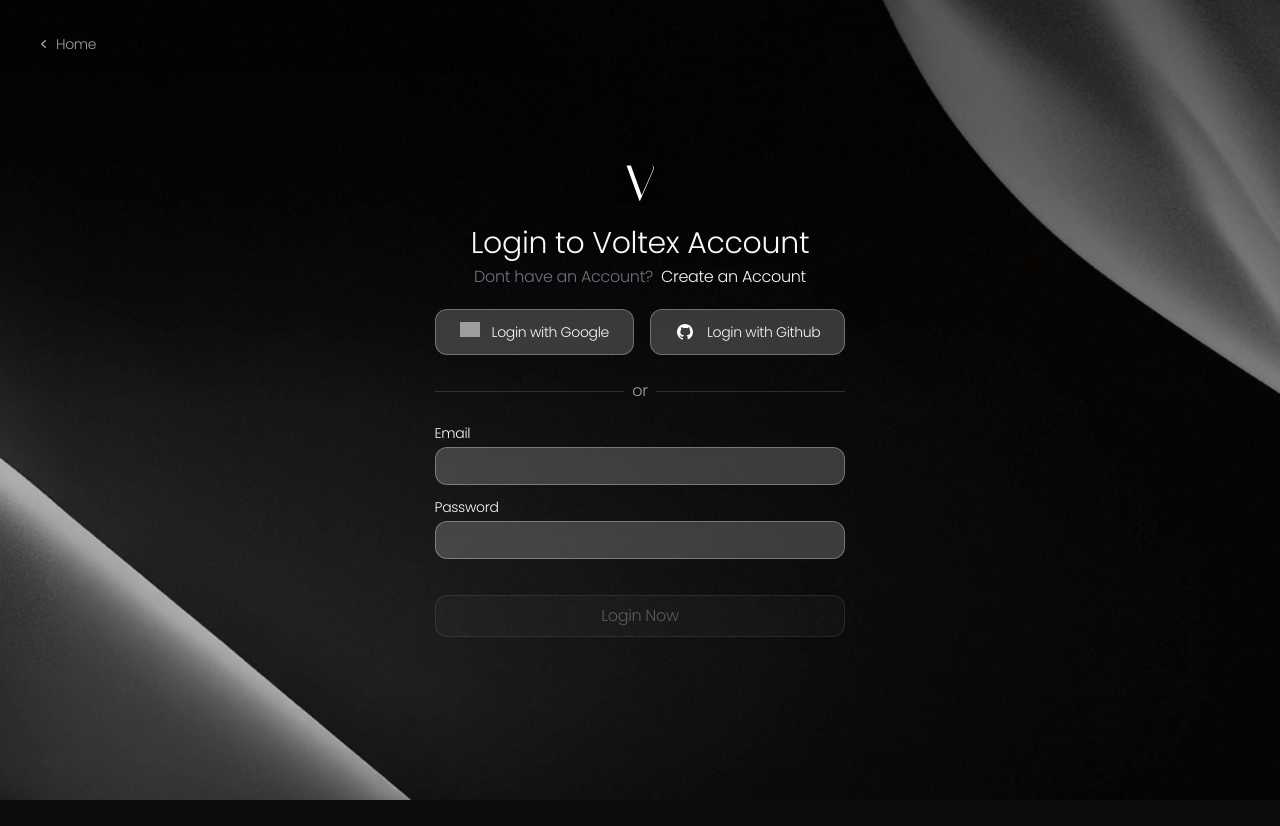
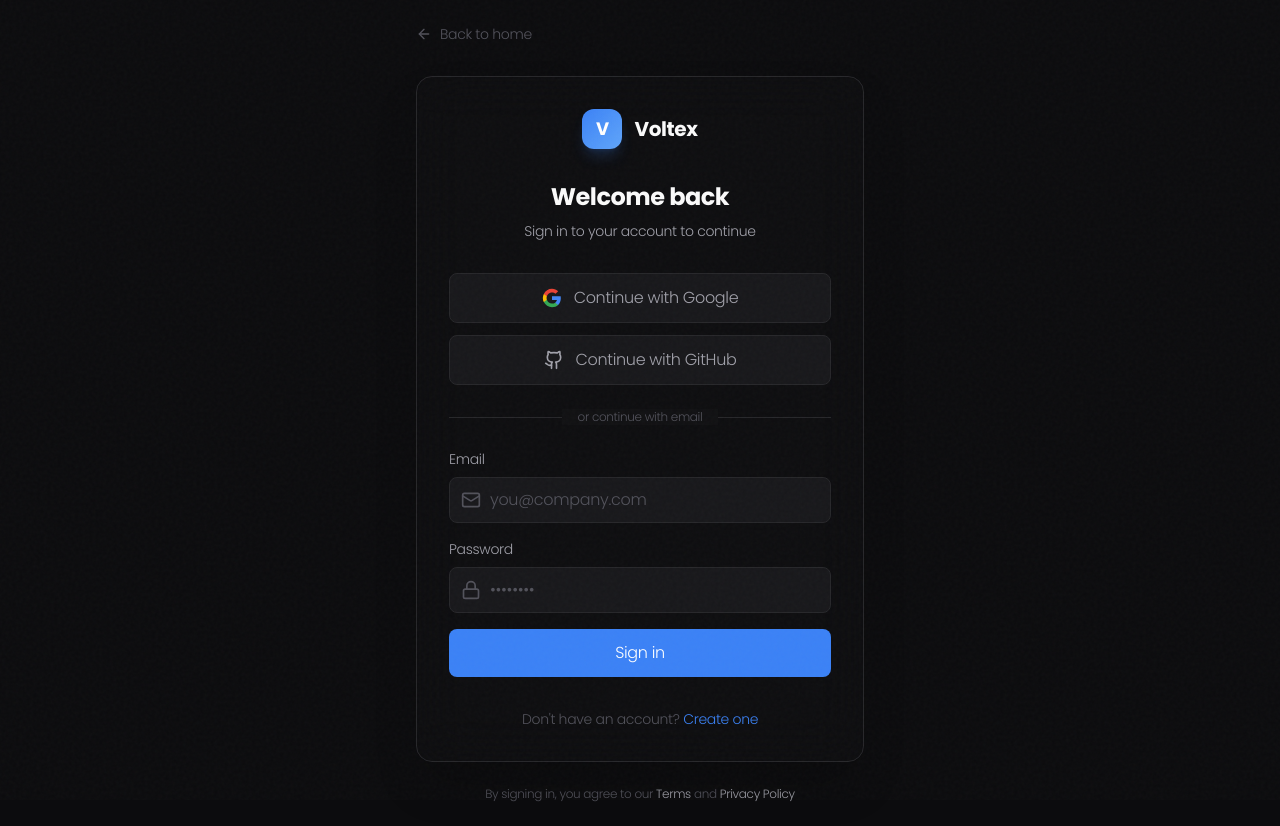
Before and after one commit to mohithingorani/Platform-as-a-Service, a Next.js app in the folder frontend/: page /login in a window 1280 px wide. Before the commit the page ends 800 px from the top, so only its background shows below. Built offline with nearby package versions, Linux system fonts and the light colour scheme; no server answers; grey boxes are pictures that could not be loaded.

Commit message:
login page

```diff
--- a/frontend/src/app/login/page.tsx
+++ b/frontend/src/app/login/page.tsx
@@ -1,96 +1,215 @@
-"use client"
-import Image from "next/image";
-import HomeButton from "../components/HomeRouterButton";
+"use client";
+
+import { useEffect, useState } from "react";
 import { useRouter } from "next/navigation";
+import Link from "next/link";
+import { motion } from "framer-motion";
+import { ArrowLeft, Mail, Lock, Github, AlertCircle } from "lucide-react";
 
 export default function Login() {
   const router = useRouter();
+  const [email, setEmail] = useState("");
+  const [password, setPassword] = useState("");
+  const [loading, setLoading] = useState(false);
+  const [error, setError] = useState("");
+
+  useEffect(() => {
+    let cancelled = false;
+    (async () => {
+      try {
+        const res = await fetch("/api/auth/authenticated");
+        const data = await res.json();
+        if (!cancelled && data?.authenticated) {
+          router.replace("/home");
+        }
+      } catch {
+        // Ignore auth-check errors; user can still log in.
+      }
+    })();
+    return () => {
+      cancelled = true;
+    };
+  }, [router]);
+
+  const handleSubmit = async (e: React.FormEvent) => {
+    e.preventDefault();
+    setLoading(true);
+    setError("");
+
+    try {
+      const res = await fetch("/api/auth/email/login", {
+        method: "POST",
+        headers: { "Content-Type": "application/json" },
+        body: JSON.stringify({ email, password }),
+      });
+
+      const data = await res.json();
+
+      if (!res.ok) {
+        setError(data.error || "Login failed");
+        setLoading(false);
+        return;
+      }
+
+      router.push("/home");
+    } catch (err) {
+      setError("Something went wrong. Please try again.");
+      setLoading(false);
+    }
+  };
+
   return (
-    <div className="h-screen px-6 md:px-0 bg-[url('/background-auth.webp')] bg-cover w-full flex justify-center items-center">
-      <div className="fixed top-8 left-8 text-gray-400 hover:text-gray-200">
-        <HomeButton/>
+    <div className="min-h-screen bg-bg-primary relative overflow-hidden">
+      <div className="absolute inset-0 bg-glow -z-10" />
+      <div className="absolute top-0 left-1/4 w-96 h-96 bg-accent/5 rounded-full blur-3xl -z-10" />
+      <div className="absolute bottom-0 right-1/4 w-64 h-64 bg-violet-500/5 rounded-full blur-3xl -z-10" />
+
+      <div className="min-h-screen flex items-center justify-center p-6">
+        <motion.div
+          initial={{ opacity: 0, y: 20 }}
+          animate={{ opacity: 1, y: 0 }}
+          className="w-full max-w-md"
+        >
+          <Link
+            href="/"
+            className="inline-flex items-center gap-2 text-text-muted hover:text-text-secondary mb-8 transition-colors text-sm"
+          >
+            <ArrowLeft className="w-4 h-4" />
+            Back to home
+          </Link>
+
+          <div className="bg-bg-secondary/50 backdrop-blur-xl border border-border-subtle rounded-2xl p-8 shadow-2xl">
+            <div className="flex items-center justify-center gap-3 mb-8">
+              <div className="w-10 h-10 rounded-xl bg-gradient-to-br from-accent to-accent-hover flex items-center justify-center shadow-lg shadow-accent/20">
+                <span className="text-white font-bold text-lg">V</span>
+              </div>
+              <span className="text-text-primary font-semibold text-xl tracking-tight">
+                Voltex
+              </span>
             </div>
 
-      <div className="flex flex-col gap-1 justify-center items-center ">
-        <div className="bg-black px-2 rounded mb-4 ">
-          <Image
-            src={"/voltex-logo.svg"}
-            width={"30"}
-            height={"30"}
-            alt="logo"
+            <div className="text-center mb-8">
+              <h1 className="text-2xl font-bold text-text-primary tracking-tight mb-2">
+                Welcome back
+              </h1>
+              <p className="text-text-secondary text-sm">
+                Sign in to your account to continue
+              </p>
+            </div>
+
+            <div className="space-y-3 mb-6">
+              <a
+                href="/api/auth/google"
+                className="flex items-center justify-center gap-3 w-full py-3 bg-bg-tertiary border border-border-subtle rounded-lg text-text-secondary hover:text-text-primary hover:bg-bg-hover hover:border-border transition-all duration-200 group"
+              >
+                <svg className="w-5 h-5" viewBox="0 0 24 24">
+                  <path fill="#4285F4" d="M22.56 12.25c0-.78-.07-1.53-.2-2.25H12v4.26h5.92c-.26 1.37-1.04 2.53-2.21 3.31v2.77h3.57c2.08-1.92 3.28-4.74 3.28-8.09z" />
+                  <path fill="#34A853" d="M12 23c2.97 0 5.46-.98 7.28-2.66l-3.57-2.77c-.98.66-2.23 1.06-3.71 1.06-2.86 0-5.29-1.93-6.16-4.53H2.18v2.84C3.99 20.53 7.7 23 12 23z" />
+                  <path fill="#FBBC05" d="M5.84 14.09c-.22-.66-.35-1.36-.35-2.09s.13-1.43.35-2.09V7.07H2.18C1.43 8.55 1 10.22 1 12s.43 3.45 1.18 4.93l2.85-2.22.81-.62z" />
+                  <path fill="#EA4335" d="M12 5.38c1.62 0 3.06.56 4.21 1.64l3.15-3.15C17.45 2.09 14.97 1 12 1 7.7 1 3.99 3.47 2.18 7.07l3.66 2.84c.87-2.6 3.3-4.53 6.16-4.53z" />
+                </svg>
+                <span className="font-medium">Continue with Google</span>
+              </a>
+
+              <a
+                href="/api/auth/login"
+                className="flex items-center justify-center gap-3 w-full py-3 bg-bg-tertiary border border-border-subtle rounded-lg text-text-secondary hover:text-text-primary hover:bg-bg-hover hover:border-border transition-all duration-200 group"
+              >
+                <Github className="w-5 h-5" />
+                <span className="font-medium">Continue with GitHub</span>
+              </a>
+            </div>
+
+            <div className="relative my-6">
+              <div className="absolute inset-0 flex items-center">
+                <div className="w-full border-t border-border-subtle"></div>
+              </div>
+              <div className="relative flex justify-center text-xs">
+                <span className="px-4 bg-bg-secondary text-text-muted">
+                  or continue with email
+                </span>
+              </div>
+            </div>
+
+            <form onSubmit={handleSubmit} className="space-y-4">
+              {error && (
+                <div className="flex items-center gap-2 p-3 bg-error/10 border border-error/20 rounded-lg text-error text-sm">
+                  <AlertCircle className="w-4 h-4 flex-shrink-0" />
+                  {error}
+                </div>
+              )}
+
+              <div>
+                <label className="block text-text-secondary text-sm font-medium mb-2">
+                  Email
+                </label>
+                <div className="relative">
+                  <Mail className="absolute left-3 top-1/2 -translate-y-1/2 w-5 h-5 text-text-muted" />
+                  <input
+                    type="email"
+                    value={email}
+                    onChange={(e) => setEmail(e.target.value)}
+                    className="input-premium pl-10"
+                    placeholder="you@company.com"
+                    required
                   />
                 </div>
-        <h1 className=" text-3xl text-center">Login to Voltex Account</h1>
-        <div className="flex mb-4 ">
-          <div className="text-gray-500 mr-2">Dont have an Account?</div>
-          <button onClick={()=>{
-            router.push("/signup");
-          }}>Create an Account</button>
               </div>
-        <div className="flex gap-4">
-          <SignInButton
-            href="/api/auth/google"
-            name="Google"
-            image="/google.svg"
-          />
-          <SignInButton
-            href="/api/auth/login"
-            name="Github"
-            image="/github.svg"
+
+              <div>
+                <div className="flex items-center justify-between mb-2">
+                  <label className="text-text-secondary text-sm font-medium">
+                    Password
+                  </label>
+                </div>
+                <div className="relative">
+                  <Lock className="absolute left-3 top-1/2 -translate-y-1/2 w-5 h-5 text-text-muted" />
+                  <input
+                    type="password"
+                    value={password}
+                    onChange={(e) => setPassword(e.target.value)}
+                    className="input-premium pl-10"
+                    placeholder="••••••••"
+                    required
                   />
                 </div>
-        <div></div>
-        <div className="w-full flex justify-center items-center gap-2 my-4 ">
-          <hr className="border-0.5  border-gray-600 opacity-50 w-full" />
-          <div className="text-gray-400">or</div>
-          <hr className="border-0.5  border-gray-600 opacity-50 w-full" />
               </div>
-        <div className="w-full text-sm">Email</div>
-        <input
-          type="text"
-          className="px-4 mb-2 text-sm outline-none backdrop-filter  backdrop-blur-sm py-2 w-full  bg-white bg-opacity-20 border rounded-xl border-white border-opacity-30"
-        />
 
-        <div className="w-full text-sm">Password</div>
-        <input
-          type="password"
-          className="px-4 mb-4 outline-none text-sm py-2 backdrop-filter  backdrop-blur-sm w-full bg-white bg-opacity-20 border rounded-xl border-white border-opacity-30"
-        />
+              <button
+                type="submit"
+                disabled={loading}
+                className="btn-primary w-full py-3 text-base"
+              >
+                {loading ? (
+                  <span className="flex items-center justify-center gap-2">
+                    <svg className="animate-spin w-4 h-4" viewBox="0 0 24 24">
+                      <circle className="opacity-25" cx="12" cy="12" r="10" stroke="currentColor" strokeWidth="4" fill="none" />
+                      <path className="opacity-75" fill="currentColor" d="M4 12a8 8 0 018-8V0C5.373 0 0 5.373 0 12h4zm2 5.291A7.962 7.962 0 014 12H0c0 3.042 1.135 5.824 3 7.938l3-2.647z" />
+                    </svg>
+                    Signing in...
+                  </span>
+                ) : (
+                  "Sign in"
+                )}
+              </button>
+            </form>
 
-        <button className=" px-4 mt-4 opacity-30 hover:opacity-100 hover:bg-white hover:text-black transition duration-300  outline-none py-2 w-full bg-white bg-opacity-10 border rounded-xl border-white border-opacity-30">
-          Login Now
-        </button>
+            <p className="text-text-muted text-center mt-8 text-sm">
+              Don&apos;t have an account?{" "}
+              <Link href="/signup" className="text-accent hover:text-accent-hover font-medium transition-colors">
+                Create one
+              </Link>
+            </p>
+          </div>
+
+          <p className="text-text-muted text-xs text-center mt-6">
+            By signing in, you agree to our{" "}
+            <a href="#" className="text-text-secondary hover:text-text-primary">Terms</a>{" "}
+            and{" "}
+            <a href="#" className="text-text-secondary hover:text-text-primary">Privacy Policy</a>
+          </p>
+        </motion.div>
       </div>
     </div>
   );
 }
-
-function SignInButton({
-  image,
-  name,
-  href,
-}: {
-  image: string;
-  name: string;
-  href: string;
-}) {
-  return (
-    <a href={href}>
-      <button
-        className="flex group backdrop-filter text-sm backdrop-blur-sm bg-opacity-20 border border-gray-100
- gap-1 md:gap-3 px-2 py-1 md:px-6 md:py-3 bg-white hover:bg-opacity-100 transition duration-300  rounded-xl  border-opacity-30"
-      >
-        <Image
-          className="group-hover:invert transition duration-300"
-          src={image}
-          width={"20"}
-          height={"20"}
-          alt="asdf"
-        />
-        <div className="group-hover:text-black transition duration-300">
-          Login with {name}
-        </div>
-      </button>
-    </a>
-  );
-}
```
Lines whose indentation alone changed are shown as unchanged.
